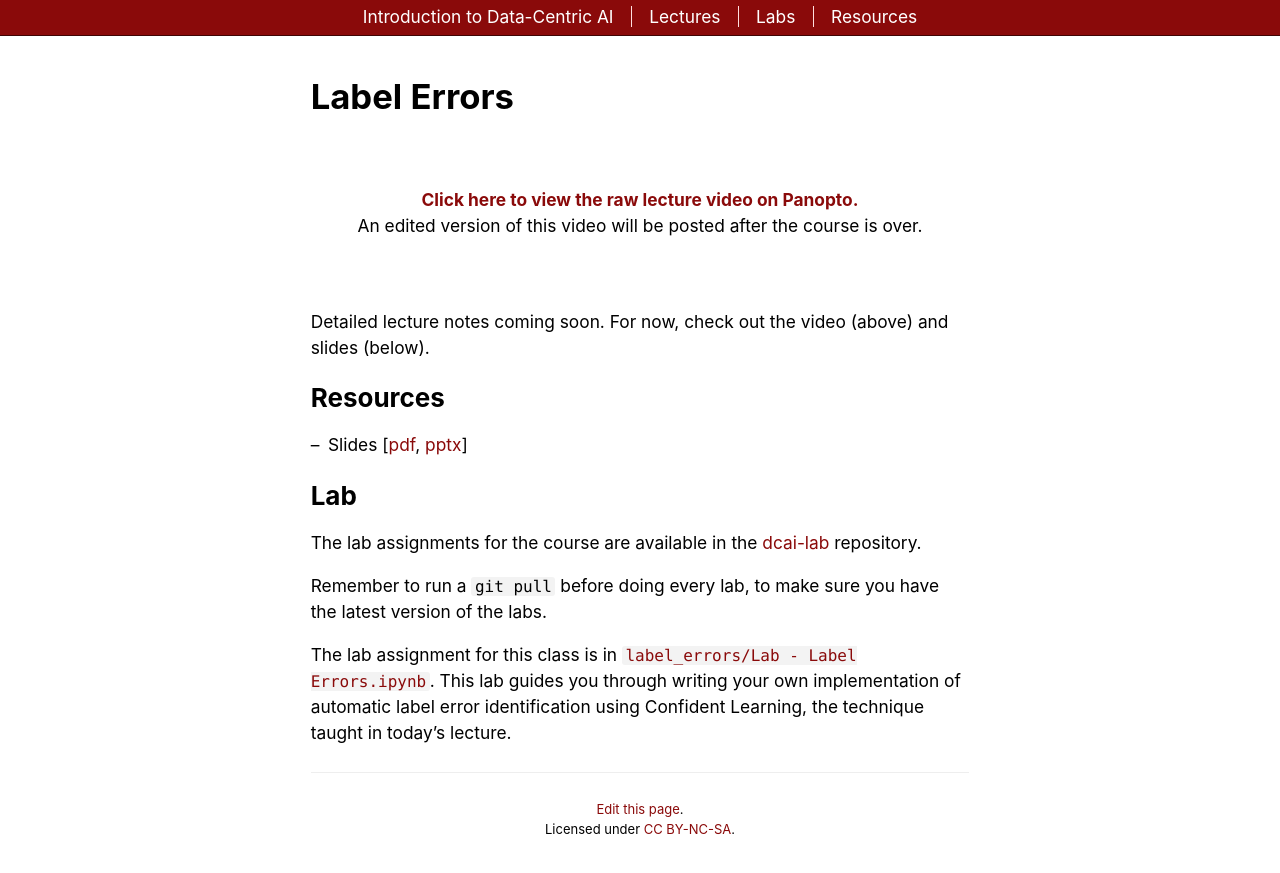
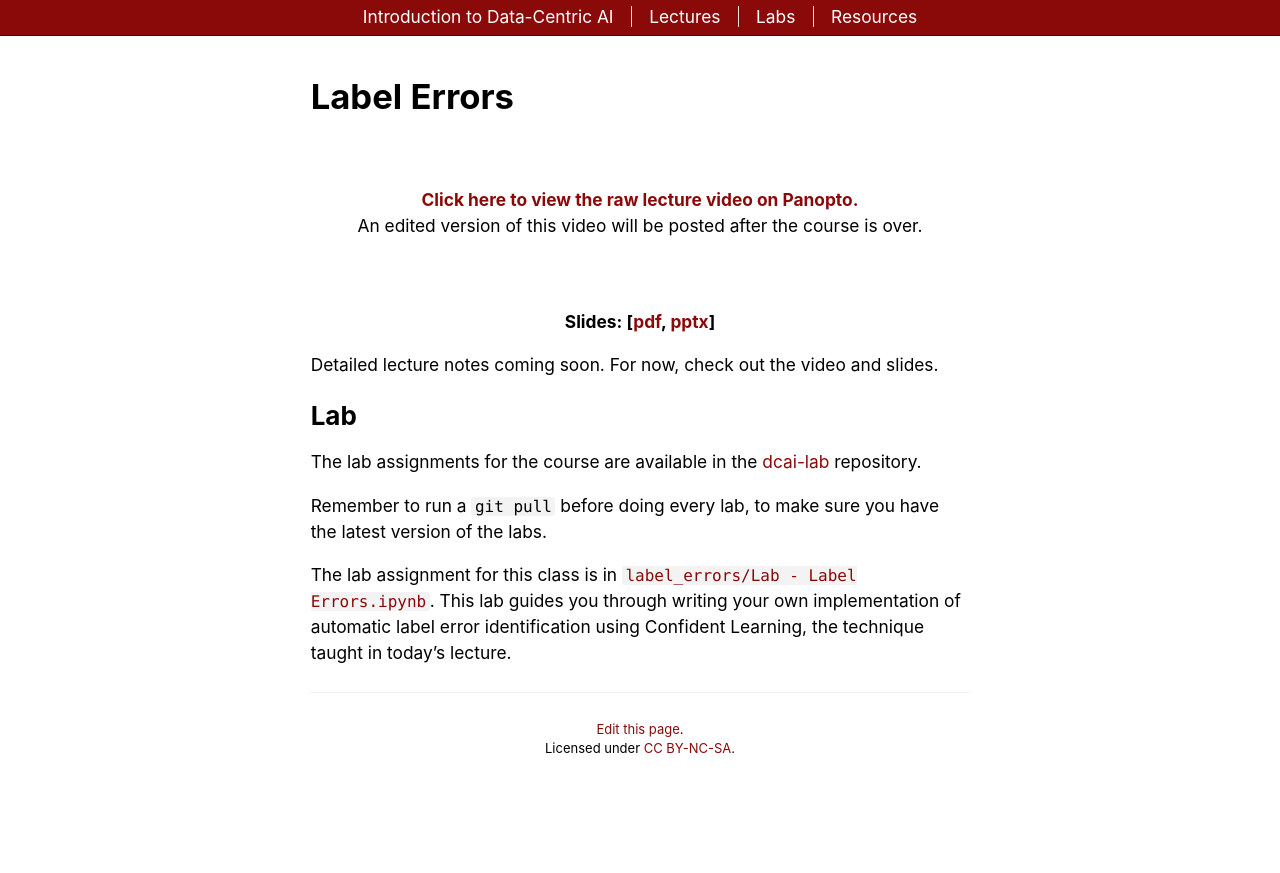
Before and after one commit to dcai-course/dcai-course, a Jekyll site: the page built from _lectures/label-errors.md, in a window 1280 px wide. Shown: the top 873 px of the page. Built offline with Jekyll 4.4.1, drawn with Linux system fonts in a browser that asks for light colours.

Commit message:
Improve link to slides

```diff
--- a/_layouts/lecture.html
+++ b/_layouts/lecture.html
@@ -15,6 +15,10 @@ layout: default
   <p class="center gap accent"><strong>Lecture video coming soon!</strong></p>
 {% endif %}
 
+{% if page.slides %}
+  <p class="center"><strong>Slides: [{% for s in page.slides %}<a href="{{ s }}">{{ s | split: "." | last }}</a>{% if forloop.rindex > 1 %}, {% endif %}{% endfor %}]</strong></p>
+{% endif %}
+
 {{ content }}
 
 <hr>
--- a/_lectures/label-errors.md
+++ b/_lectures/label-errors.md
@@ -7,13 +7,12 @@ panopto: "https://mit.hosted.panopto.com/Panopto/Pages/Viewer.aspx?id=1773586c-3
 video:
   aspect: 56.25
   # id: Wz50FvGG6xU
+slides:
+  - /lectures/files/lec2.pdf
+  - /lectures/files/lec2.pptx
 ---
 
-Detailed lecture notes coming soon. For now, check out the video (above) and slides (below).
-
-# Resources
-
-- Slides [[pdf](/lectures/files/lec2.pdf), [pptx](/lectures/files/lec2.pptx)]
+Detailed lecture notes coming soon. For now, check out the video and slides.
 
 # Lab
 
```
Also changed, not shown: _lectures/data-centric-model-centric.md (+4 -5 lines), _lectures/interpretable-features.md (+3 -0 lines).
